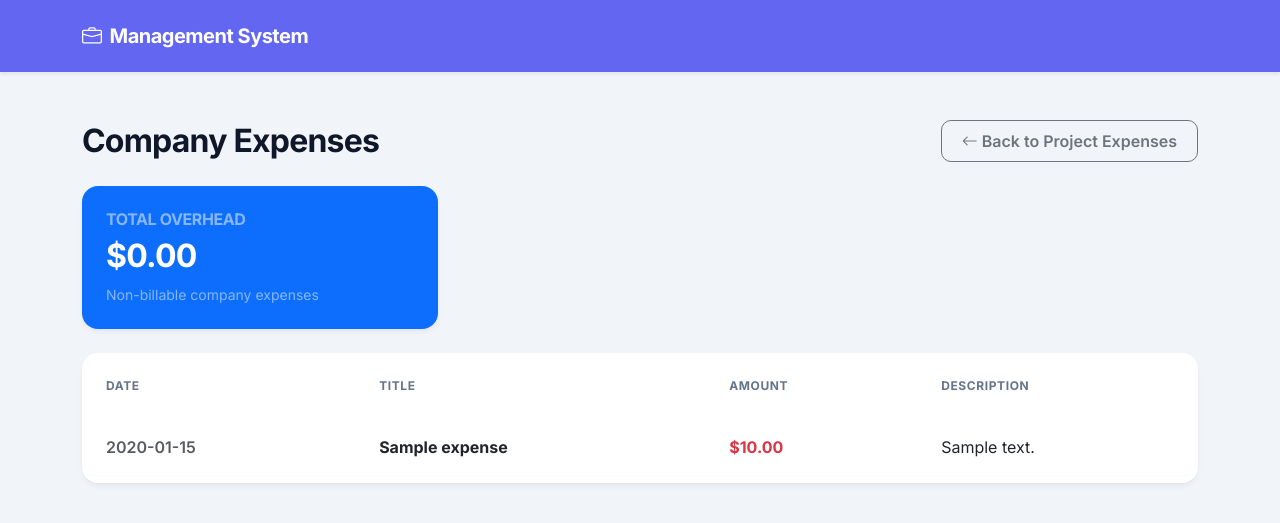
After one commit to jararasifdev/Flask_Project, a Python web app: template app/templates/expenses/company.html in a window 1280 px wide. The commit adds this page. Shown: the top 523 px of the page. Run offline with Jinja, Linux system fonts and the light colour scheme; the template is opened without the code that fills it: most values are stand-ins (such as "Sample title", 1, 10 or a date in 2020); some libraries are stand-ins or nearby versions.

Commit message:
Added Function for listing the company wise expenses (salaries and other spendings) and updated the expenses templates to display it correctly

```diff
--- /dev/null
+++ b/app/templates/expenses/company.html
@@ -0,0 +1,65 @@
+{% extends "base.html" %}
+{% block content %}
+
+<div class="d-flex justify-content-between align-items-center mb-4">
+    <h2 class="fw-bold mb-0">Company Expenses</h2>
+    <a href="{{ url_for('expenses_bp.list_expenses') }}" class="btn btn-outline-secondary">
+        <i class="bi bi-arrow-left"></i> Back to Project Expenses
+    </a>
+</div>
+{% if current_user.role.name in ['Admin', 'Accountant'] %}
+<ul class="nav nav-pills mb-4">
+    <li class="nav-item">
+        <a class="nav-link" href="{{ url_for('expenses_bp.list_expenses') }}">Project Expenses</a>
+    </li>
+    <li class="nav-item">
+        <a class="nav-link active" href="{{ url_for('expenses_bp.list_company_expenses') }}">Company Overhead</a>
+    </li>
+</ul>
+{% endif %}
+<div class="row mb-4">
+    <div class="col-md-4">
+        <div class="card stat-card bg-primary text-white border-0">
+            <div class="card-body p-4">
+                <h6 class="text-white-50 fw-bold text-uppercase mb-2">Total Overhead</h6>
+                <h2 class="mb-0 fw-bold">${{ "%.2f"|format(total_overhead) }}</h2>
+                <small class="text-white-50 mt-2 d-block">Non-billable company expenses</small>
+            </div>
+        </div>
+    </div>
+</div>
+
+<div class="card shadow-sm border-0">
+    <div class="card-body p-0">
+        <div class="table-responsive">
+            <table class="table table-hover table-modern mb-0">
+                <thead>
+                    <tr>
+                        <th>Date</th>
+                        <th>Title</th>
+                        <th>Amount</th>
+                        <th>Description</th>
+                    </tr>
+                </thead>
+                <tbody>
+                    {% for expense in expenses %}
+                    <tr>
+                        <td class="text-muted fw-semibold">{{ expense.expense_date.strftime('%Y-%m-%d') }}</td>
+                        <td><strong>{{ expense.title }}</strong></td>
+                        <td class="fw-bold text-danger">${{ "%.2f"|format(expense.amount) }}</td>
+                        <td>{{ expense.description or '<span class="text-muted">None</span>'|safe }}</td>
+                    </tr>
+                    {% else %}
+                    <tr>
+                        <td colspan="4" class="text-center py-4 text-muted">
+                            <i class="bi bi-receipt fs-1 d-block mb-2"></i>
+                            No company overhead expenses found.
+                        </td>
+                    </tr>
+                    {% endfor %}
+                </tbody>
+            </table>
+        </div>
+    </div>
+</div>
+{% endblock %}
--- a/app/templates/projects/view.html
+++ b/app/templates/projects/view.html
@@ -72,7 +72,10 @@
         <div class="card border-0 shadow-sm">
             <div class="card-header bg-white border-bottom-0 pt-4 pb-0 d-flex justify-content-between align-items-center">
                 <h5 class="fw-bold mb-0">Project Expenses</h5>
-                <a href="{{ url_for('expenses_bp.submit_expense') }}" class="btn btn-sm btn-outline-primary">Submit Expense</a>
+                <div>
+                    <a href="{{ url_for('expenses_bp.list_expenses', project_id=project.id) }}" class="btn btn-sm btn-light border shadow-sm me-1">View All</a>
+                    <a href="{{ url_for('expenses_bp.submit_expense') }}" class="btn btn-sm btn-outline-primary">Submit Expense</a>
+                </div>
             </div>
             <div class="card-body">
                 <div class="table-responsive">
```
Also changed, not shown: app/expenses/routes.py (+9 -0 lines), app/templates/expenses/index.html (+11 -0 lines).
